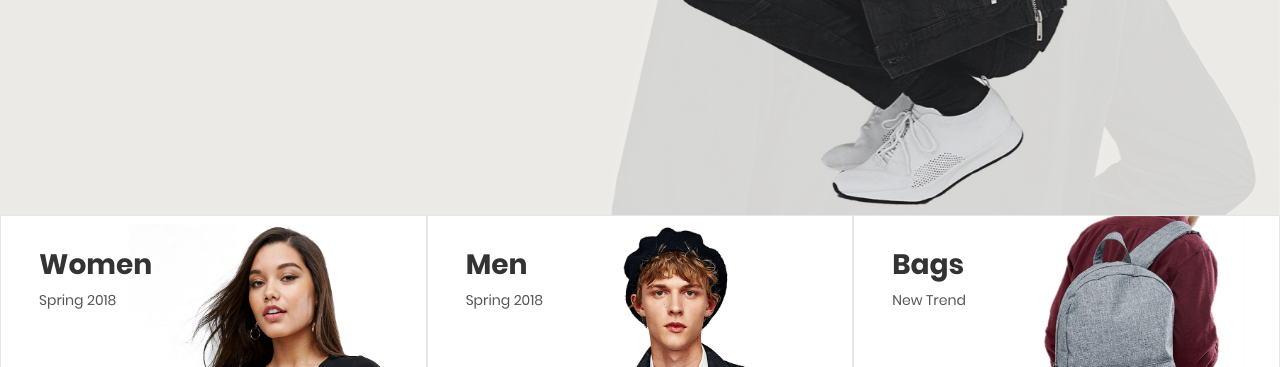
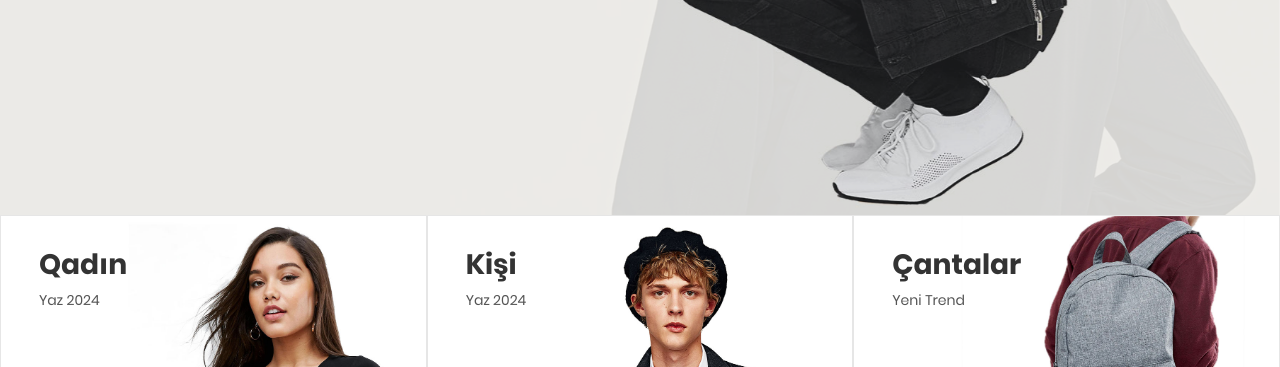
Before and after one commit to Subhantagiyev/test, a plain HTML site: page cozastore-master/home-02.html in a window 1280 px wide. Shown: the part 585-952 px from the top of the page. Drawn offline with Linux system fonts and the light colour scheme; a web font is replaced by a local one.

Commit message:
Update home-02.html

```diff
--- a/cozastore-master/home-02.html
+++ b/cozastore-master/home-02.html
@@ -158,11 +158,11 @@
 				</li>
 
 				<li>
-					<a href="about.html">Haqqinda</a>
+					<a href="about.html">Haqqında</a>
 				</li>
 
 				<li>
-					<a href="contact.html">Elaqe</a>
+					<a href="contact.html">Əlaqə</a>
 				</li>
 			</ul>
 		</div>
@@ -430,7 +430,7 @@
 						<div class="flex-col-l-m h-full p-t-100 p-b-30">
 							<div class="layer-slick1 animated visible-false" data-appear="rollIn" data-delay="0">
 								<span class="ltext-202 cl2 respon2">
-									Men New-Season
+									Kişi Yeni-Sezon
 								</span>
 							</div>
 
@@ -460,7 +460,7 @@
 
 							<div class="layer-slick1 animated visible-false" data-appear="rotateInUpRight" data-delay="800">
 								<h2 class="ltext-104 cl2 p-t-19 p-b-43 respon1">
-									NEW SEASON
+									Yeni Sezon
 								</h2>
 							</div>
 
@@ -488,11 +488,11 @@
 					<a href="product.html" class="block1-txt ab-t-l s-full flex-col-l-sb p-lr-38 p-tb-34 trans-03 respon3">
 						<div class="block1-txt-child1 flex-col-l">
 							<span class="block1-name ltext-102 trans-04 p-b-8">
-								Women
+								Qadın
 							</span>
 
 							<span class="block1-info stext-102 trans-04">
-								Spring 2018
+								Yaz 2024
 							</span>
 						</div>
 
@@ -513,11 +513,11 @@
 					<a href="product.html" class="block1-txt ab-t-l s-full flex-col-l-sb p-lr-38 p-tb-34 trans-03 respon3">
 						<div class="block1-txt-child1 flex-col-l">
 							<span class="block1-name ltext-102 trans-04 p-b-8">
-								Men
+								Kişi
 							</span>
 
 							<span class="block1-info stext-102 trans-04">
-								Spring 2018
+								Yaz 2024
 							</span>
 						</div>
 
@@ -538,11 +538,11 @@
 					<a href="product.html" class="block1-txt ab-t-l s-full flex-col-l-sb p-lr-38 p-tb-34 trans-03 respon3">
 						<div class="block1-txt-child1 flex-col-l">
 							<span class="block1-name ltext-102 trans-04 p-b-8">
-								Bags
+								Çantalar
 							</span>
 
 							<span class="block1-info stext-102 trans-04">
-								New Trend
+								Yeni Trend
 							</span>
 						</div>
 
```
